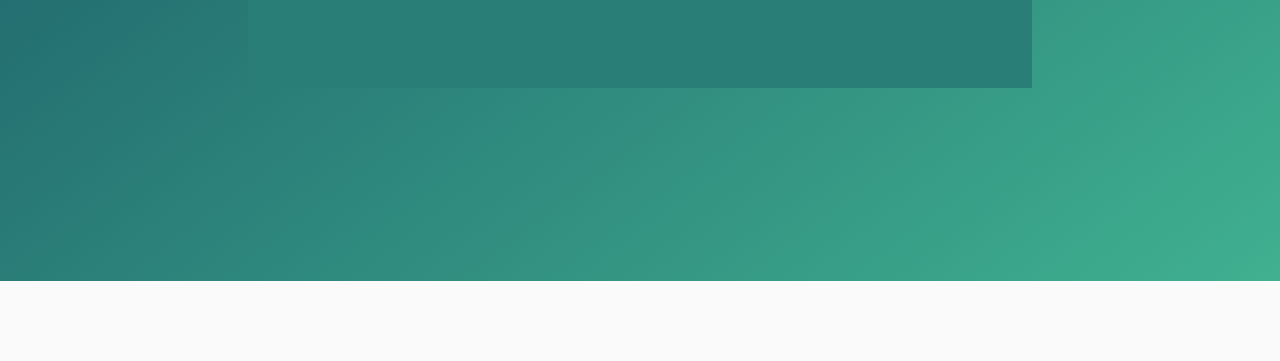
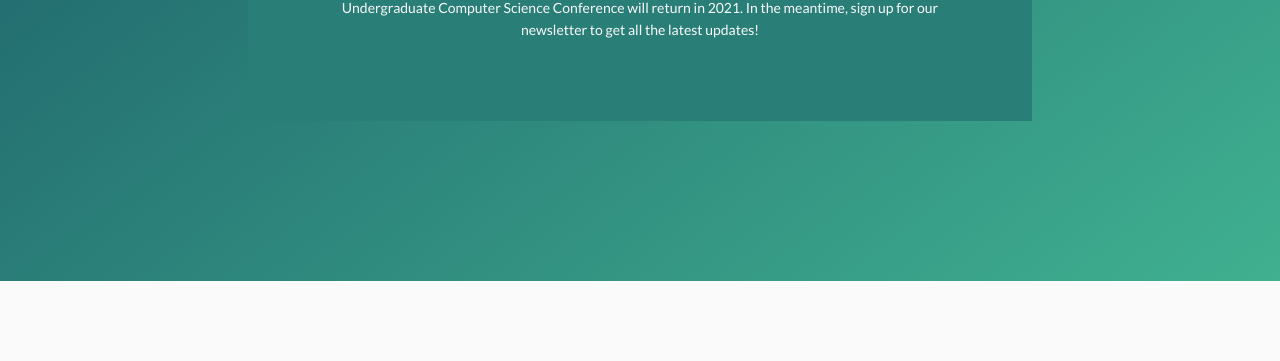
Before and after one commit to cucsc/cucsc-website-2020, a plain HTML site: page index.html in a window 1280 px wide. Shown: the part 439-800 px from the top of the page. Drawn offline with nearby package versions, Linux system fonts and the light colour scheme.

Commit message:
added text

```diff
--- a/css/styles.css
+++ b/css/styles.css
@@ -147,6 +147,12 @@
   width: 60px;
 }
 
+.home-div-text {
+  font-size: 14px;
+  font-weight: lighter;
+  line-height: 22px;
+}
+
 .title, .subtitle, .subearly, .emp {
   font-family: "Lato", sans-serif;
   letter-spacing: 1px;
--- a/index.html
+++ b/index.html
@@ -43,6 +43,12 @@
 		<div class="home-div">
 			<h1 class="home-div-header">Strange times we live in!</h1>
 			<img class="home-div-logo" src="./images/vectors/logo_new_white.svg"/>
+			<div class="home-div-text">
+				<a>Unfortunately, no one saw these unfortunate circumstances coming. But don't worry, The Canadian
+					Undergraduate Computer Science Conference will return in 2021. In the meantime, sign up for our
+					newsletter to get all the latest updates!
+				</a>
+			</div>
 		</div>
 
 	</div>
```
